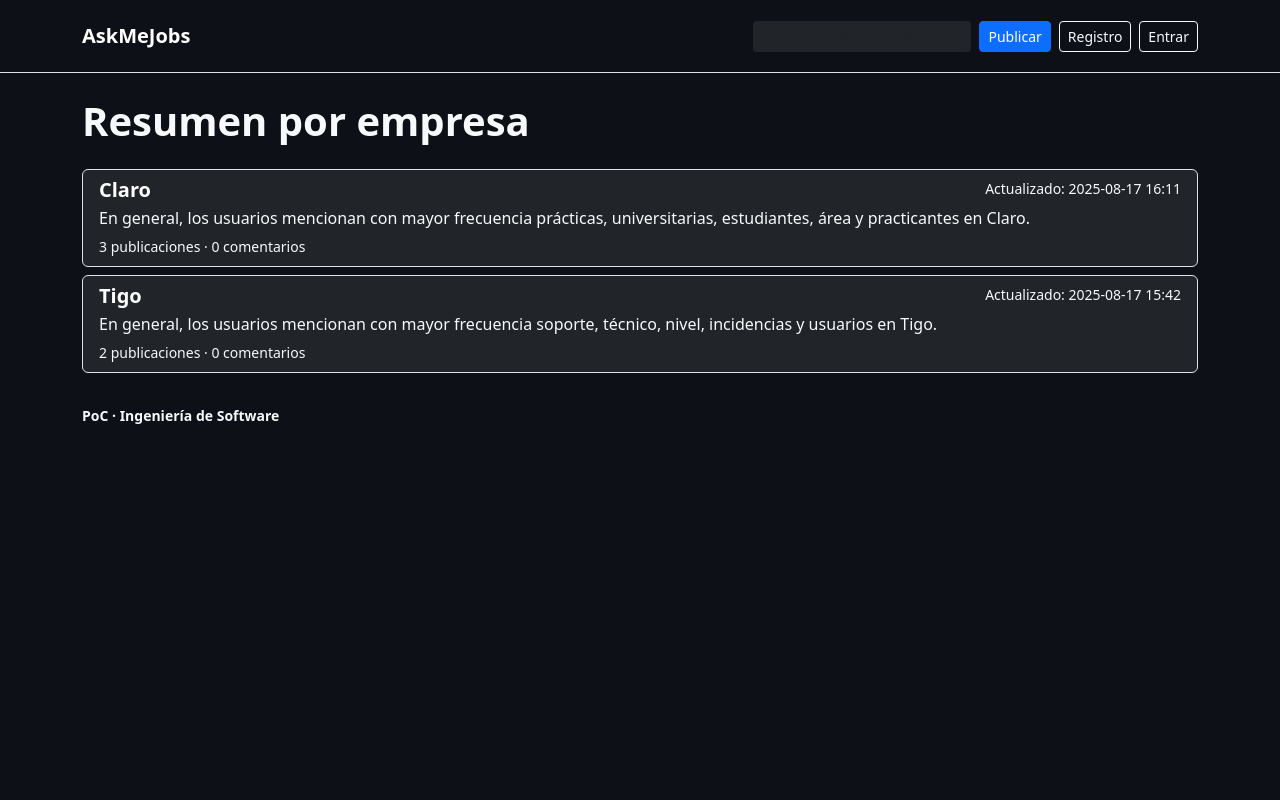
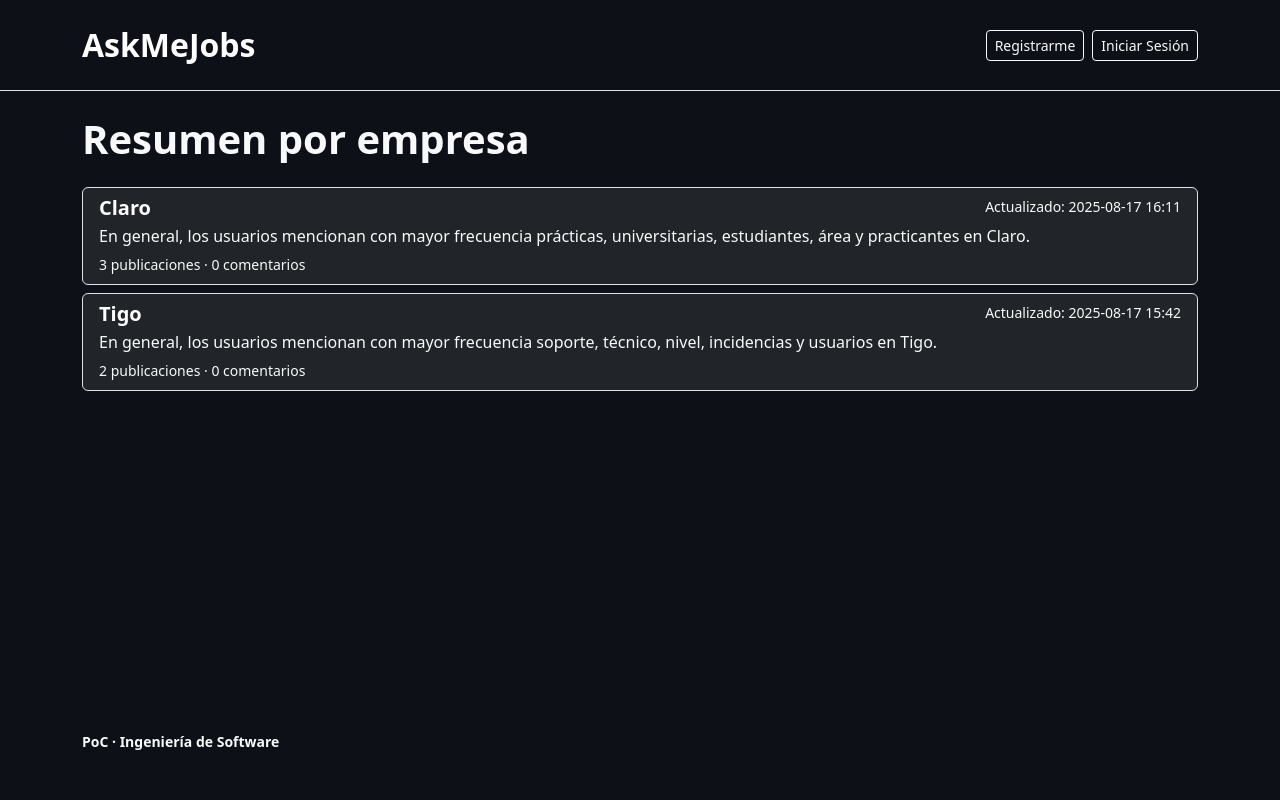
Before and after one commit to Hever-Alfonso/Ingenieria-de-software, a Django app: page /companies/ in a window 1280 px wide. Run offline with Django 5.2, Linux system fonts and the light colour scheme; data comes from the database, SQL or seed files in the repository.

Commit message:
Actualizar Bootstrap y mejorar la estructura de base.html

```diff
--- a/poc/experiences/templates/experiences/base.html
+++ b/poc/experiences/templates/experiences/base.html
@@ -6,11 +6,28 @@
   <title>AskMeJobs</title>
 
   <!-- ===== Bootstrap para estilos base ===== -->
-  <link href="https://cdn.jsdelivr.net/npm/bootstrap@5.3.3/dist/css/bootstrap.min.css" rel="stylesheet">
+  <link href="https://cdn.jsdelivr.net/npm/bootstrap@5.3.8/dist/css/bootstrap.min.css" rel="stylesheet">
+  <link rel="stylesheet" href="https://cdn.jsdelivr.net/npm/bootstrap-icons@1.11.3/font/bootstrap-icons.min.css">
+  <script src="https://cdn.jsdelivr.net/npm/bootstrap@5.3.8/dist/js/bootstrap.bundle.min.js"></script>
+
 
   <style>
-    /* ===== Tema oscuro global (fondo y texto base) ===== */
-    body { background-color: #0d1117; color: #c9d1d9; }
+    /* ===== Altura completa y flexbox para el footer ===== */
+    html, body {
+      height: 100%;
+      margin: 0;
+    }
+
+    body {
+      display: flex;
+      flex-direction: column;
+      background-color: #0d1117;
+      color: #c9d1d9;
+    }
+
+    main {
+      flex: 1;
+    }
 
     /* Tarjetas en modo oscuro */
     .card { background-color: #161b22; border: 1px solid #30363d; }
@@ -53,27 +70,16 @@
   <nav class="navbar navbar-expand-lg border-bottom">
     <div class="container py-2">
       <!-- Logo / enlace a inicio -->
-      <a class="navbar-brand text-white fw-semibold" href="{% url 'home' %}">AskMeJobs</a>
+      <a class="navbar-brand text-white fw-semibold fs-2" href="{% url 'index' %}">AskMeJobs</a>
 
       <!-- Contenedor de acciones (derecha) -->
       <div class="d-flex align-items-center gap-2 ms-auto">
-
-        <!-- Barra de búsqueda -->
-        <form class="d-none d-md-block" method="get" action="{% url 'home' %}">
-          <input class="form-control form-control-sm bg-dark text-white border-0"
-                 name="q" value="{{ q|default:'' }}" placeholder="Buscar empresa o título">
-        </form>
-
-        <!-- Botón para crear nueva publicación -->
-        <a class="btn btn-primary btn-sm" href="{% url 'new' %}">Publicar</a>
-
-        <!-- Mostrar opciones según autenticación -->
         {% if user.is_authenticated %}
           <span class="small text-light d-none d-sm-inline">Hola, {{ user.username }}</span>
           <a class="btn btn-outline-light btn-sm" href="{% url 'logout' %}">Salir</a>
         {% else %}
-          <a class="btn btn-outline-light btn-sm" href="{% url 'signup' %}">Registro</a>
-          <a class="btn btn-outline-light btn-sm" href="{% url 'login' %}">Entrar</a>
+          <a class="btn btn-outline-light btn-sm" href="{% url 'signup' %}">Registrarme</a>
+          <a class="btn btn-outline-light btn-sm" href="{% url 'login' %}">Iniciar Sesión</a>
         {% endif %}
       </div>
     </div>
```
